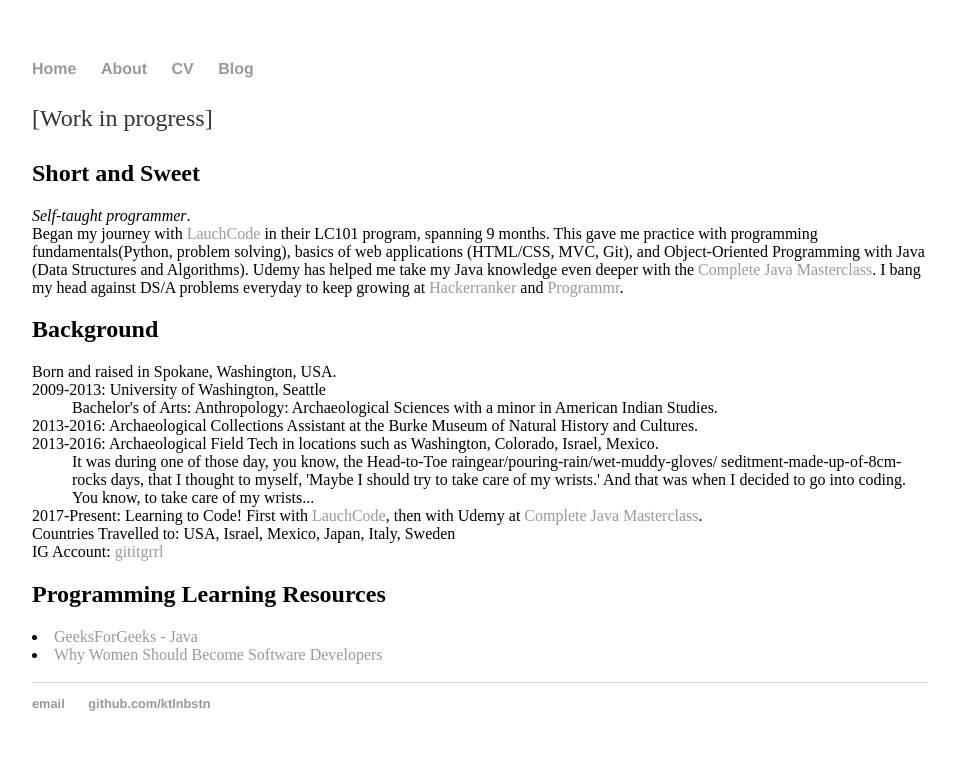
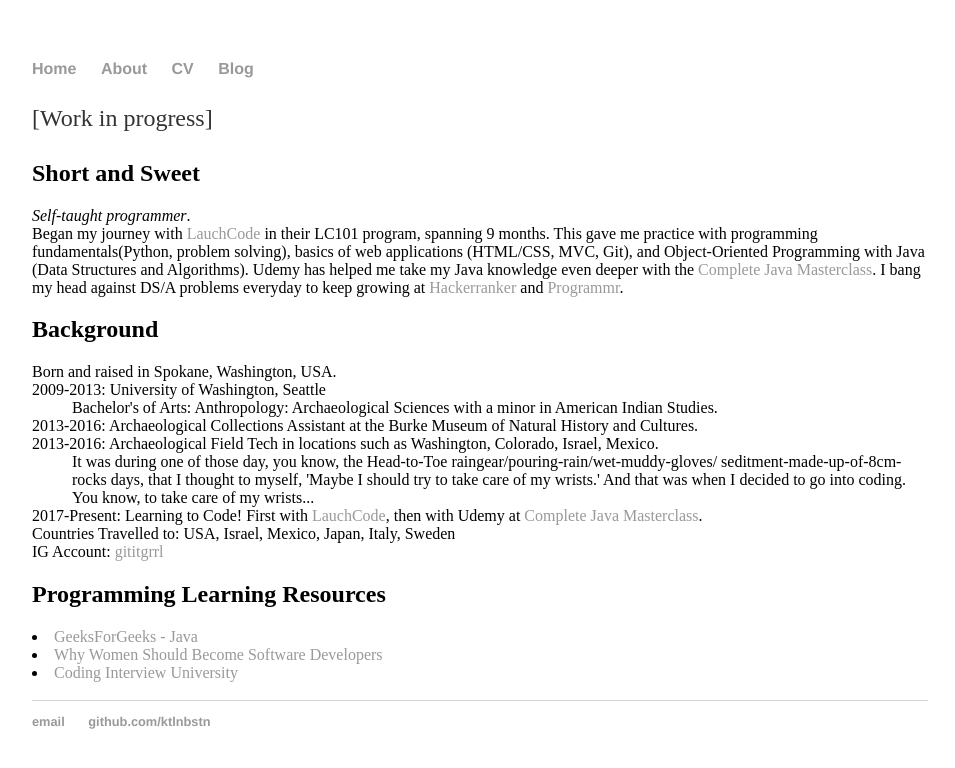
Before and after one commit to ktlnbstn/ktlnbstn.github.io, a Jekyll site: the page built from about/index.html, in a window 1280 px wide. Shown: the top 768 px of the page, without its empty margins (160-1115 px from the left). Built offline with Jekyll 4.4.1, drawn with Linux system fonts in a browser that asks for light colours.

Commit message:
add a learning resource

```diff
--- a/about/index.html
+++ b/about/index.html
@@ -34,6 +34,7 @@
 <h2>Programming Learning Resources</h2>
 	<li><a href="https://www.geeksforgeeks.org/java/">GeeksForGeeks - Java</a></li>
 	<li><a href="http://www.brightspot.com/blog/developer-life-why-women-should-become-software-developers">Why Women
-		Should Become Software Developers</a></li></br>
+		Should Become Software Developers</a></li>
+	<li><a href="https://github.com/jwasham/coding-interview-university"</a>Coding Interview University</li></br>
 
 </div><!-- /.blurb -->
```
